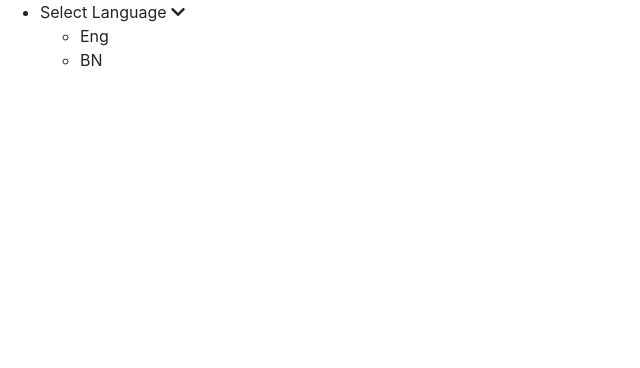
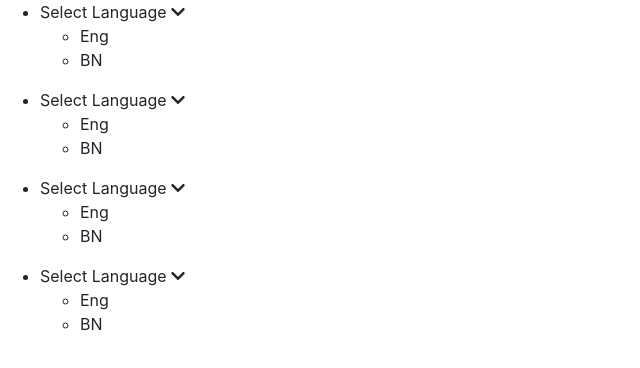
Before and after one commit to mzhratul/ebuy, a plain HTML site: page index.html in a window 1280 px wide. Shown: the whole page, without its empty margins (0-640 px from the left). Drawn offline with Linux system fonts and the light colour scheme.

Commit message:
file update

```diff
--- a/index.html
+++ b/index.html
@@ -26,6 +26,30 @@
                 </ul>
             </li>
         </ul>
+        <ul>
+            <li>Select Language <i class="fas fa-chevron-down"></i>
+                <ul>
+                    <li>Eng</li>
+                    <li>BN</li>
+                </ul>
+            </li>
+        </ul>
+        <ul>
+            <li>Select Language <i class="fas fa-chevron-down"></i>
+                <ul>
+                    <li>Eng</li>
+                    <li>BN</li>
+                </ul>
+            </li>
+        </ul>
+        <ul>
+            <li>Select Language <i class="fas fa-chevron-down"></i>
+                <ul>
+                    <li>Eng</li>
+                    <li>BN</li>
+                </ul>
+            </li>
+        </ul>
     </section>
 
     <!-- Jquery Js -->
```
